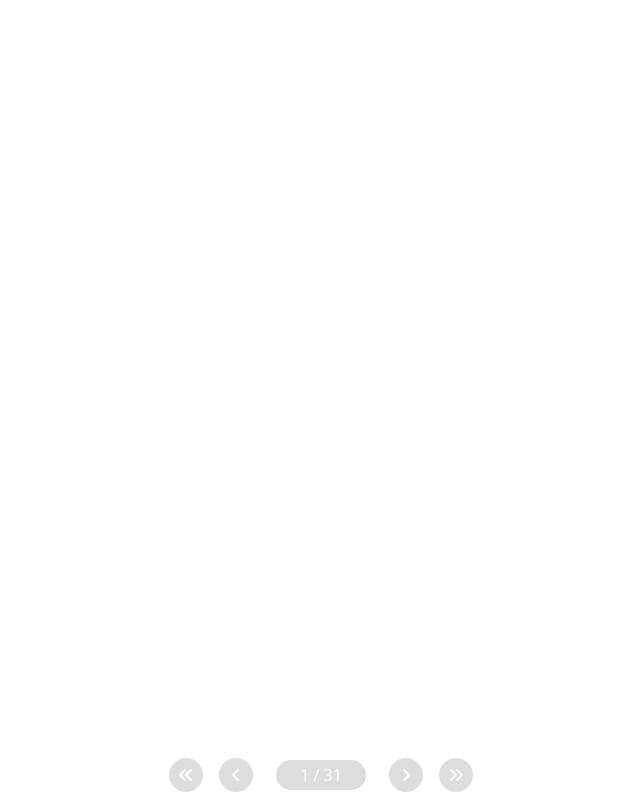
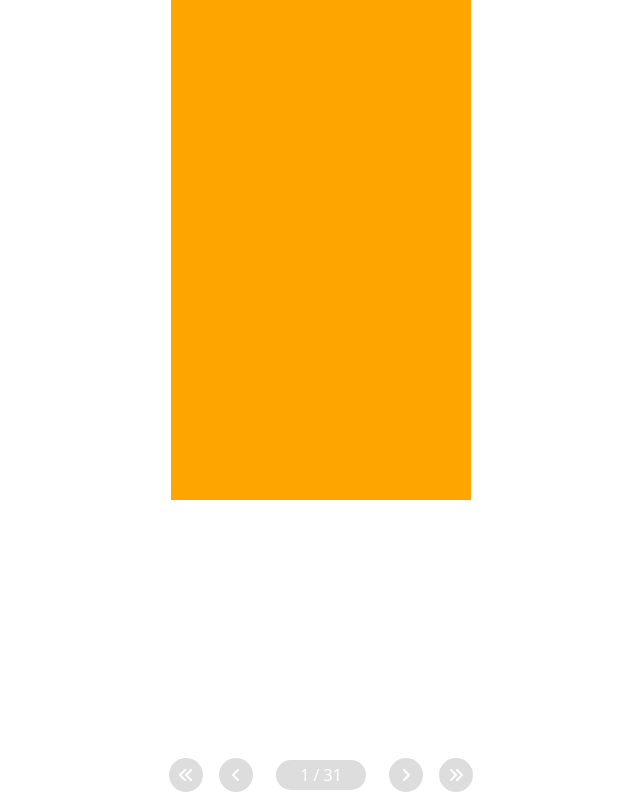
Before and after one commit to hankyeol-jung/e-catalogue, a React (Create React App) app: page / in a window 1280 px wide. Shown: the whole page, without its empty margins (319-959 px from the left). Built offline with nearby package versions, Linux system fonts and the light colour scheme.

Commit message:
carousel 셋팅

```diff
--- a/package.json
+++ b/package.json
@@ -15,6 +15,8 @@
     "react-bootstrap": "^2.6.0",
     "react-dom": "^18.2.0",
     "react-scripts": "5.0.1",
+    "react-slick": "^0.29.0",
+    "slick-carousel": "^1.8.1",
     "styled-components": "^5.3.6",
     "web-vitals": "^2.1.4"
   },
--- a/src/App.js
+++ b/src/App.js
@@ -1,7 +1,7 @@
 import { useState } from "react";
 import "./App.css";
 import "bootstrap/dist/css/bootstrap.min.css";
-import { Button } from "react-bootstrap";
+import { Button, Alert } from "react-bootstrap";
 import styled from "styled-components";
 import { FontAwesomeIcon } from "@fortawesome/react-fontawesome";
 import {
@@ -11,6 +11,9 @@ import {
   faAnglesRight,
   faAnglesLeft,
 } from "@fortawesome/free-solid-svg-icons";
+import "slick-carousel/slick/slick.css";
+import "slick-carousel/slick/slick-theme.css";
+import React from "react";
 
 let CircleBox = styled.button`
   background: #ddd;
@@ -30,14 +33,46 @@ let NormalBox = styled.button`
   color: #fff;
   margin: 0 15px;
 `;
+let Slider = styled.div`
+  width: 300px;
+  height: 500px;
+  margin: auto;
+  overflow: hidden;
+`;
+let SliderGroup = styled.div`
+  width: 900px;
+  height: 500px;
+  margin: auto;
+  transition: all 1s;
+  transform: translateX(${(props) => props.x}px);
+`;
+let SliderContent = styled.div`
+  background: ${(props) => props.bg};
+  width: 300px;
+  height: 500px;
+  margin: auto;
+  float: left;
+`;
 
 function App() {
   const keyboard = Array.from({ length: 31 }, (v, i) => i + 1);
   let [pageNum, setPageNum] = useState(keyboard);
-  console.log(pageNum[0]);
+  let [slideWidth, setSlideWidth] = useState(0);
+
   return (
     <div className="App">
-      <NavBar pageNum={pageNum} />
+      <Slider>
+        <SliderGroup x={slideWidth}>
+          <SliderContent bg="orange"></SliderContent>
+          <SliderContent bg="red"></SliderContent>
+          <SliderContent bg="yellow"></SliderContent>
+        </SliderGroup>
+      </Slider>
+      <NavBar
+        pageNum={pageNum}
+        slideWidth={slideWidth}
+        setSlideWidth={setSlideWidth}
+      />
     </div>
   );
 }
@@ -48,13 +83,26 @@ function NavBar(props) {
       <CircleBox>
         <FontAwesomeIcon icon={faAnglesLeft} />
       </CircleBox>
-      <CircleBox>
+      <CircleBox
+        onClick={() => {
+          props.slideWidth == 0
+            ? alert("1번째 페이지입니다.")
+            : props.setSlideWidth(props.slideWidth + 300);
+        }}
+        className="prev"
+      >
         <FontAwesomeIcon icon={faAngleLeft} />
       </CircleBox>
       <NormalBox>
         {props.pageNum[0]} / {props.pageNum.slice(-1)}
       </NormalBox>
-      <CircleBox>
+      <CircleBox
+        onClick={() => {
+          props.slideWidth == -600
+            ? alert("마지막 페이지입니다.")
+            : props.setSlideWidth(props.slideWidth - 300);
+        }}
+      >
         <FontAwesomeIcon icon={faAngleRight} />
       </CircleBox>
       <CircleBox>
```
Also changed, not shown: 1 other file (tests, documents, lock files or other folders).
